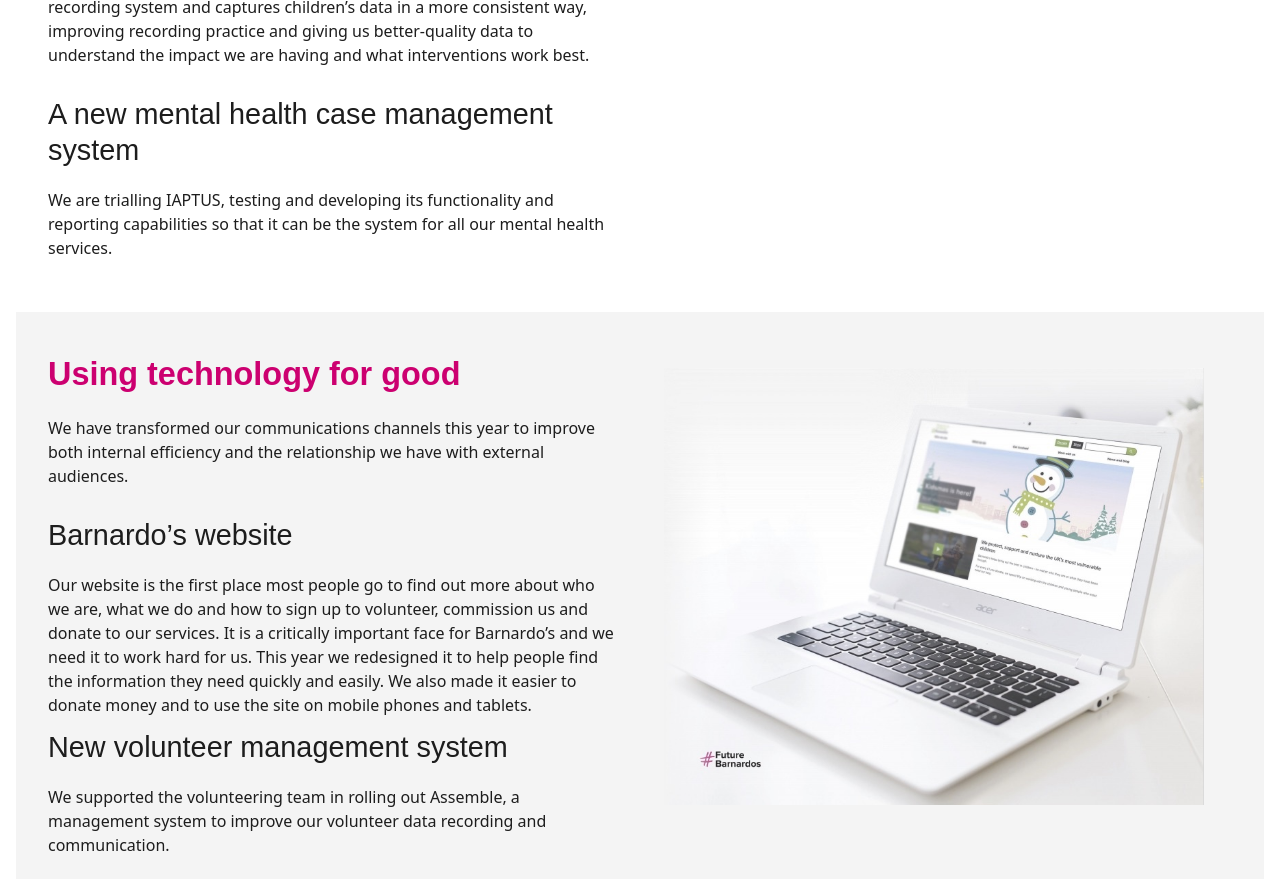
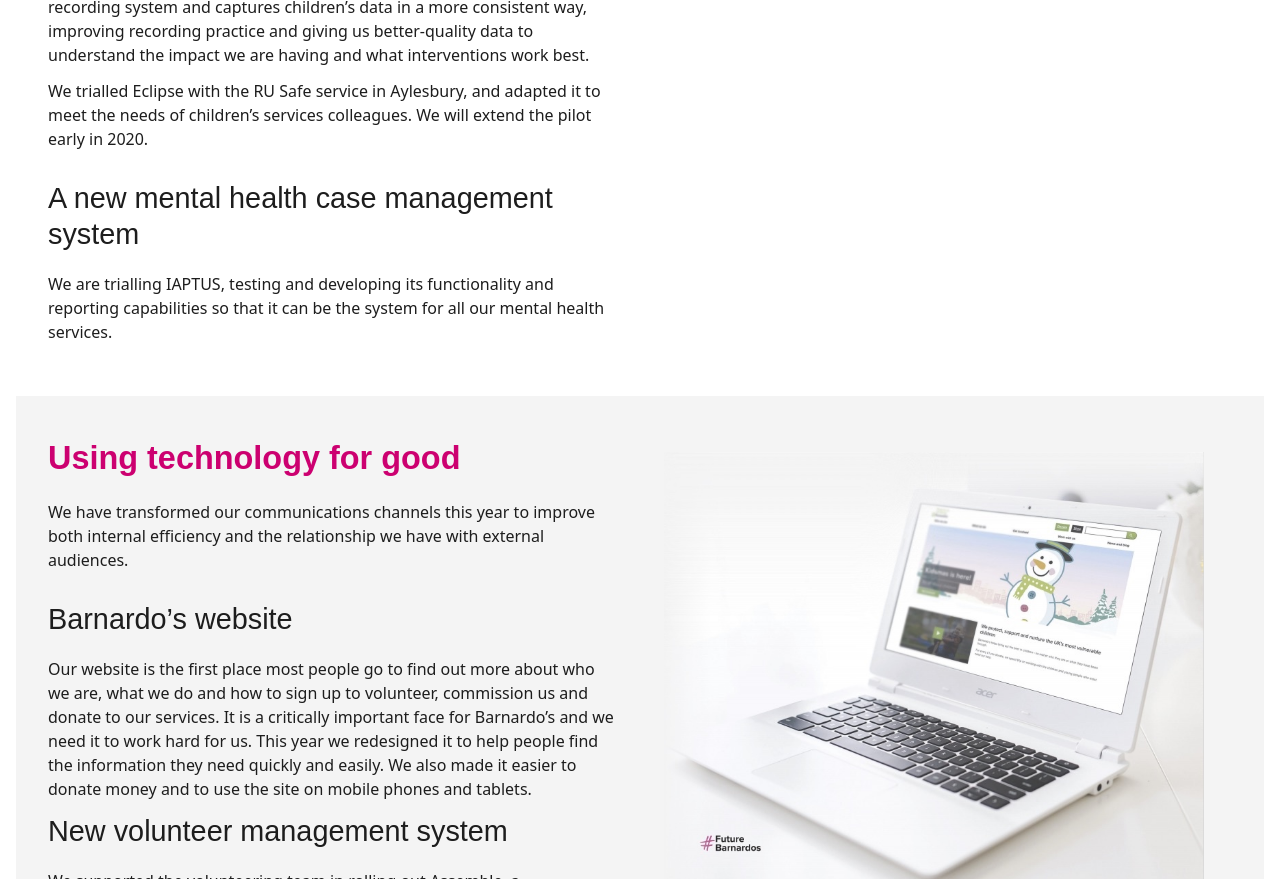
Before and after one commit to barnardos/FB-2019, a plain HTML site: page our-work.html in a window 1280 px wide. Shown: the part 2593-3472 px from the top of the page. Drawn offline with Linux system fonts and the light colour scheme.

Commit message:
text update

```diff
--- a/our-work.html
+++ b/our-work.html
@@ -64,11 +64,11 @@
 
 					<div class="Callout AnchorLinks">
 						<p>In this section: &nbsp;<a href="#ucd" class="Link">Championing children's voices</a>&nbsp; |
-																																																																																																																																																																								&nbsp;<a href="#partnerships" class="Link">Partnerships</a>&nbsp; |
-																																																																																																																																																																								&nbsp;<a href="#data" class="Link">Data</a>&nbsp; |
-																																																																																																																																																																								&nbsp;<a href="#technology" class="Link">Technology</a>&nbsp; |
-																																																																																																																																																																								&nbsp;<a href="#capabilities" class="Link">Capabilities</a>&nbsp; |
-																																																																																																																																																																								&nbsp;<a href="#it" class="Link">IT</a>
+																																																																																																																																																																															&nbsp;<a href="#partnerships" class="Link">Partnerships</a>&nbsp; |
+																																																																																																																																																																															&nbsp;<a href="#data" class="Link">Data</a>&nbsp; |
+																																																																																																																																																																															&nbsp;<a href="#technology" class="Link">Technology</a>&nbsp; |
+																																																																																																																																																																															&nbsp;<a href="#capabilities" class="Link">Capabilities</a>&nbsp; |
+																																																																																																																																																																															&nbsp;<a href="#it" class="Link">IT</a>
 						</p>
 					</div>
 
@@ -183,6 +183,9 @@
 						</h2>
 						<p class="Paragraph">
 							Eclipse is a case management system centred around each child we work with, not each unique intervention. It will replace our current service user recording system and captures children’s data in a more consistent way, improving recording practice and giving us better-quality data to understand the impact we are having and what interventions work best.
+						</p>
+						<p class="Paragraph">
+							We trialled Eclipse with the RU Safe service in Aylesbury, and adapted it to meet the needs of children’s services colleagues. We will extend the pilot early in 2020.
 						</p>
 
 						<br/>
```
